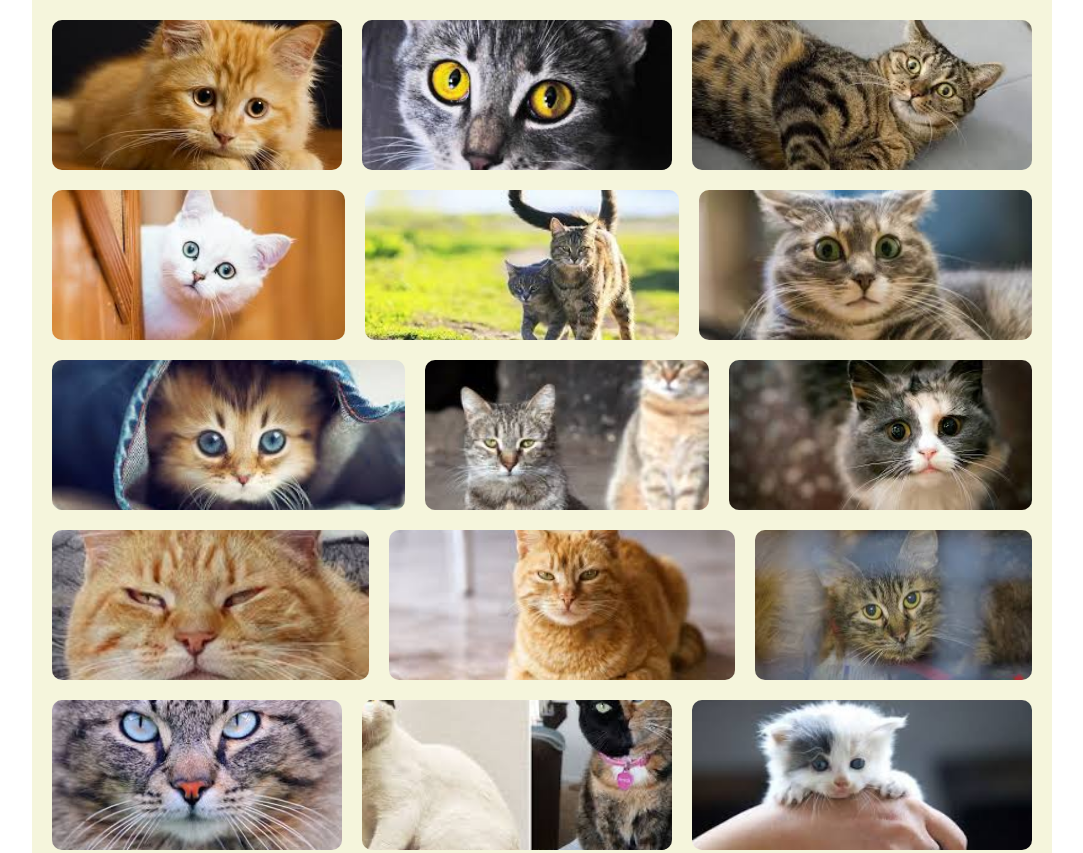
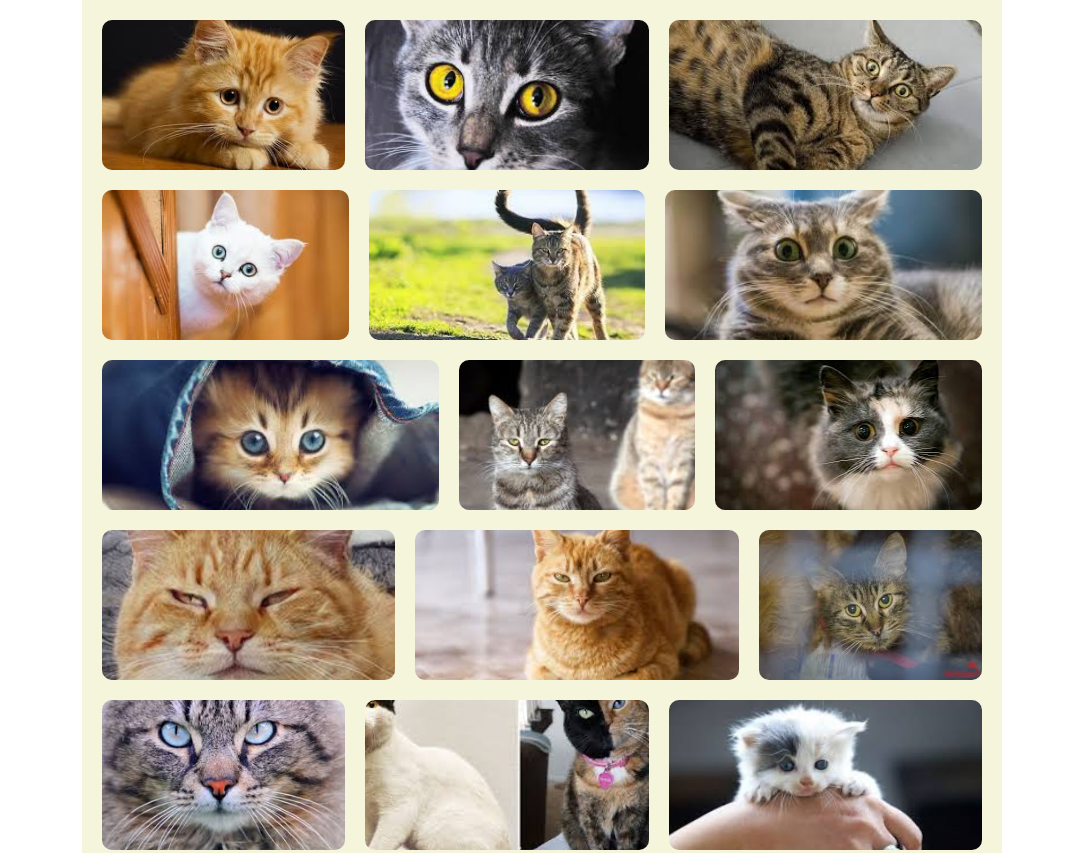
Before and after one commit to maab2b/Practical_task_Cats, a plain HTML site: page index.html in a window 1280 px wide. Shown: the top 853 px of the page, without its empty margins (98-1181 px from the left). Drawn offline with Linux system fonts and the light colour scheme.

Commit message:
finish_commit

```diff
--- a/css/main.css
+++ b/css/main.css
@@ -7,7 +7,7 @@ body {
     display: flex;
     flex-flow: row wrap;
     justify-content: center;
-    width: 1000px;
+    width: 900px;
     height: 100%;
     margin: 0 auto;
     padding: 10px;
@@ -15,7 +15,7 @@ body {
 }
 
 .cat {
-    flex: 1 0 230px;
+    flex: 1 0 200px;
     width: max-content;
     height: 150px;
     margin: 10px;
@@ -31,7 +31,7 @@ body {
 }
 
 .cat:nth-child(4n+1) {
-    flex-basis: 250px;
+    flex-basis: 230px;
 }
 .cat:nth-child(4n+2) {
     flex-basis: 270px;
```
